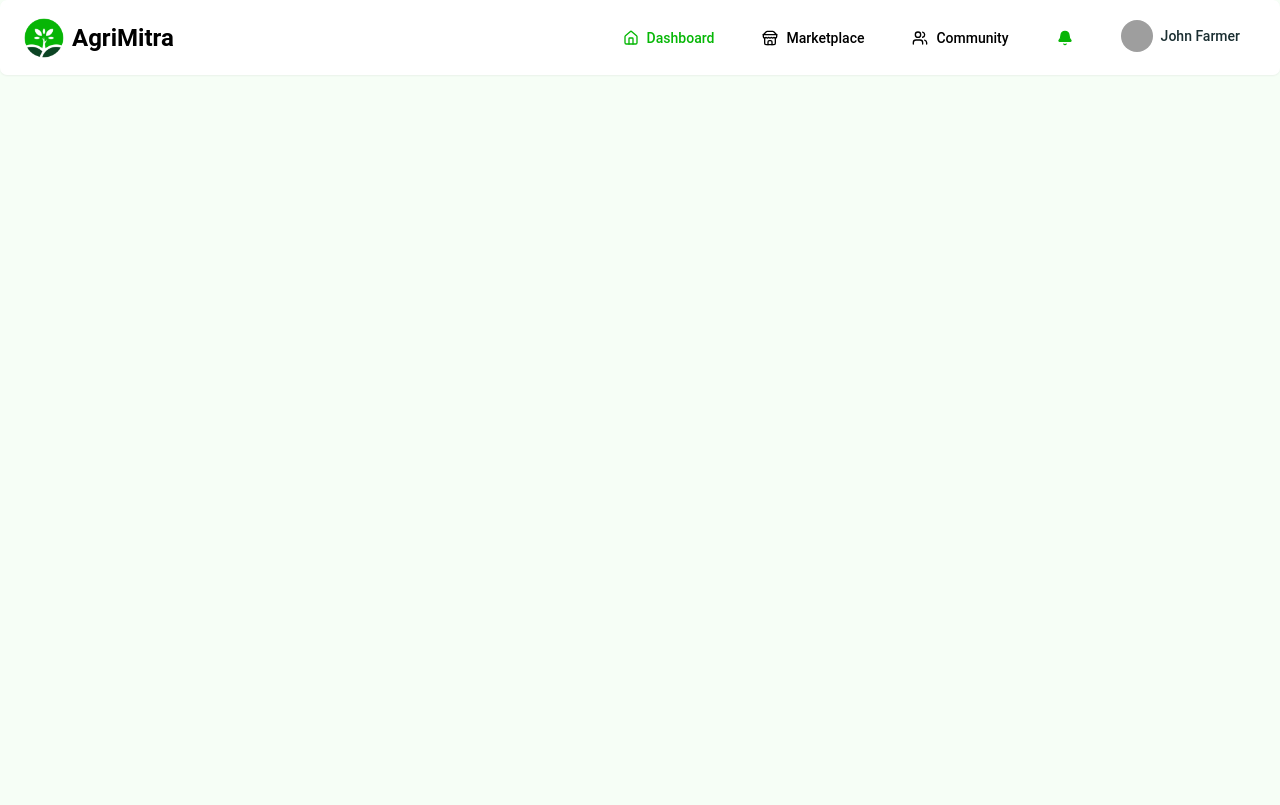
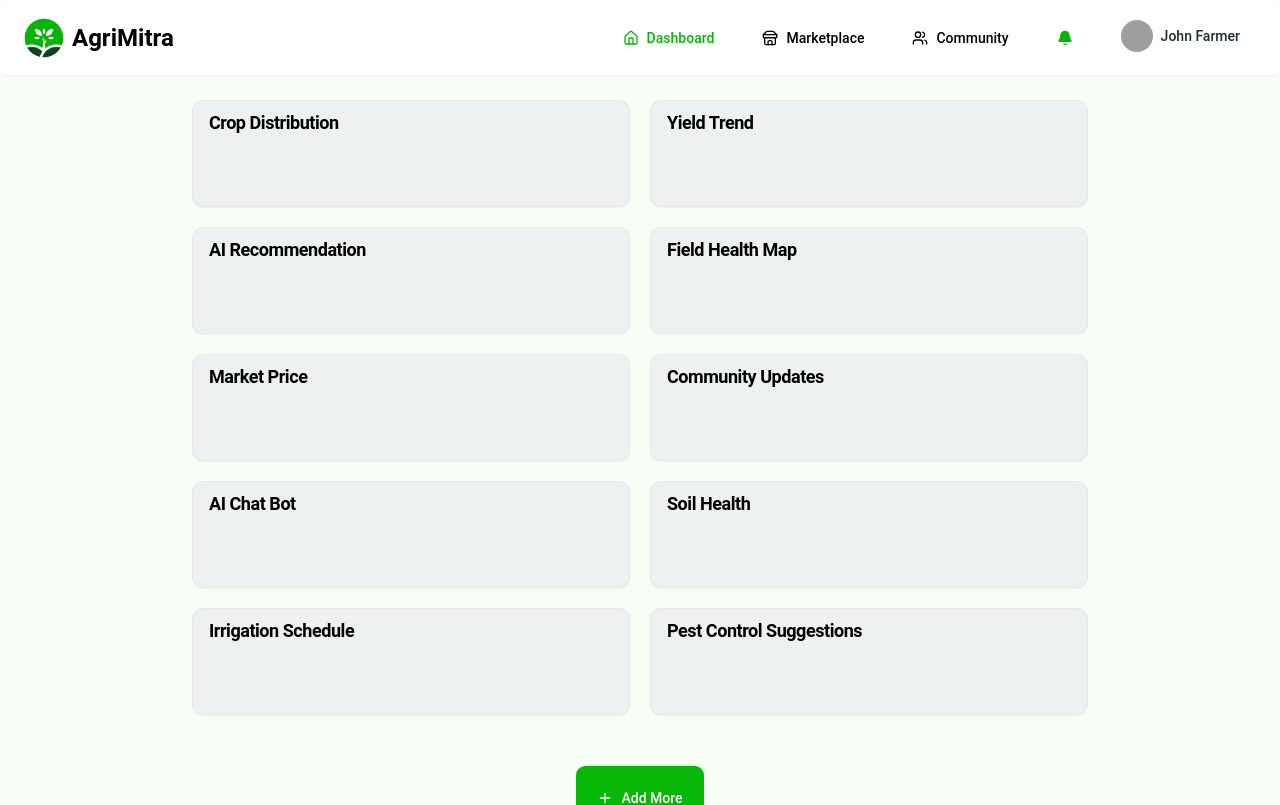
Before and after one commit to Basharkhan7776/AgriMitra, a React (Vite) app in the folder web/: page /dashboard in a window 1280 px wide. Shown: the top 805 px of the page. Built offline with nearby package versions, Linux system fonts and the light colour scheme; grey boxes are pictures that could not be loaded.

Commit message:
add Dashboard and Marketplace pages with new layout components; enhance input functionality and styling

```diff
--- a/web/src/components/ui/input.tsx
+++ b/web/src/components/ui/input.tsx
@@ -8,7 +8,7 @@ const Input = React.forwardRef<HTMLInputElement, React.ComponentProps<"input">>(
       <input
         type={type}
         className={cn(
-          "flex h-10 w-full rounded-md border border-input bg-background px-3 py-2 text-base ring-offset-background file:border-0 file:bg-transparent file:text-sm file:font-medium file:text-foreground placeholder:text-secondary-foreground focus-visible:outline-none focus-visible:ring-2 focus-visible:ring-ring focus-visible:ring-offset-2 disabled:cursor-not-allowed disabled:opacity-50 md:text-sm",
+          "flex h-10 w-full rounded-md border border-input bg-background px-3 py-2 text-base ring-offset-background file:border-0 file:bg-transparent file:text-sm file:font-medium file:text-foreground placeholder:text-muted-foreground focus-visible:outline-none focus-visible:ring-2 focus-visible:ring-ring focus-visible:ring-offset-2 disabled:cursor-not-allowed disabled:opacity-50 md:text-sm",
           className
         )}
         ref={ref}
--- a/web/src/pages/Dashboard.tsx
+++ b/web/src/pages/Dashboard.tsx
@@ -1,4 +1,8 @@
+import { FooterMain } from "@/components/footer"
 import { NavBarDash } from "@/components/navBar"
+import { Card, CardTitle } from "@/components/ui/card"
+import { Button } from "@/components/ui/button"
+import { PlusIcon } from "lucide-react"
 
 
 
@@ -6,6 +10,42 @@ export default function Dashboard() {
   return (
     <div className="w-full h-screen">
         <NavBarDash currentPage={"dashboard"}/>
+        <div className="min-h-screen w-full grid grid-cols-2 gap-5 mt-20 py-5 px-48">
+          <Card id="CropDistribution" className="p-2 px-4">
+            <CardTitle className="text-lg font-semibold">Crop Distribution</CardTitle>
+          </Card>
+          <Card id="YieldTrend" className="p-2 px-4">
+            <CardTitle className="text-lg font-semibold">Yield Trend</CardTitle>
+          </Card>
+          <Card id="AiRecommendation" className="p-2 px-4">
+            <CardTitle className="text-lg font-semibold">AI Recommendation</CardTitle>
+          </Card>
+          <Card id="FieldHealthMap" className="p-2 px-4">
+            <CardTitle className="text-lg font-semibold">Field Health Map</CardTitle>
+          </Card>
+          <Card id="MarketPrice" className="p-2 px-4">
+            <CardTitle className="text-lg font-semibold">Market Price</CardTitle>
+          </Card>
+          <Card id="CommunityUpdates" className="p-2 px-4">
+            <CardTitle className="text-lg font-semibold">Community Updates</CardTitle>
+          </Card>
+          <Card id="AiChatBot" className="p-2 px-4">
+            <CardTitle className="text-lg font-semibold">AI Chat Bot</CardTitle>
+          </Card>
+          <Card id="SoilHealth" className="p-2 px-4">
+            <CardTitle className="text-lg font-semibold">Soil Health</CardTitle>
+          </Card>
+          <Card id="IrrigationSchedule" className="p-2 px-4">
+            <CardTitle className="text-lg font-semibold">Irrigation Schedule</CardTitle>
+          </Card>
+          <Card id="PestControlSuggestions" className="p-2 px-4">
+            <CardTitle className="text-lg font-semibold">Pest Control Suggestions</CardTitle>
+          </Card>
+          <div className="col-span-2 flex justify-center items-center">
+            <Button className="h-16 w-32"><PlusIcon /> Add More</Button>
+          </div>
+        </div>
+        <FooterMain/>
     </div>
   )
 }
--- a/web/src/pages/Marketplace.tsx
+++ b/web/src/pages/Marketplace.tsx
@@ -1,10 +1,39 @@
 import { NavBarDash } from "@/components/navBar";
+import { FooterMain } from "@/components/footer";
+import { Input } from "@/components/ui/input";
+import { Button } from "@/components/ui/button";
+import { Filter, Heart, History, ShoppingCart } from "lucide-react";
 
 
 export default function Marketplace() {
   return (
     <div className="w-full h-screen">
-        <NavBarDash currentPage={"marketplace"}/>
+      <NavBarDash currentPage={"marketplace"} />
+      <div className="min-h-screen w-full mt-20 p-4 px-12">
+        <div className="flex w-full flex-col gap-4">
+          <div className="flex justify-between items-center gap-12">
+            <Input placeholder="Search product, seed, tools"></Input>
+            <div className="flex gap-4 items-center">
+              <Button variant={"secondary"}><Heart/> Wishlist</Button>
+              <Button variant={"secondary"}><ShoppingCart/> Cart</Button>
+              <Button variant={"secondary"}><History/> History</Button>
+            </div>
+          </div>
+          <div className="flex gap-4">
+            <Button variant={"secondary"}><Filter/> All Categories</Button>
+            <Button variant={"secondary"}>Price Range</Button>
+            <Button variant={"secondary"}>Location</Button>
+            <Button variant={"secondary"}>Sort By</Button>
+          </div>
+        </div>
+        <div>
+
+        </div>
+        <div>
+
+        </div>
+      </div>
+      <FooterMain />
     </div>
   )
 }
```
